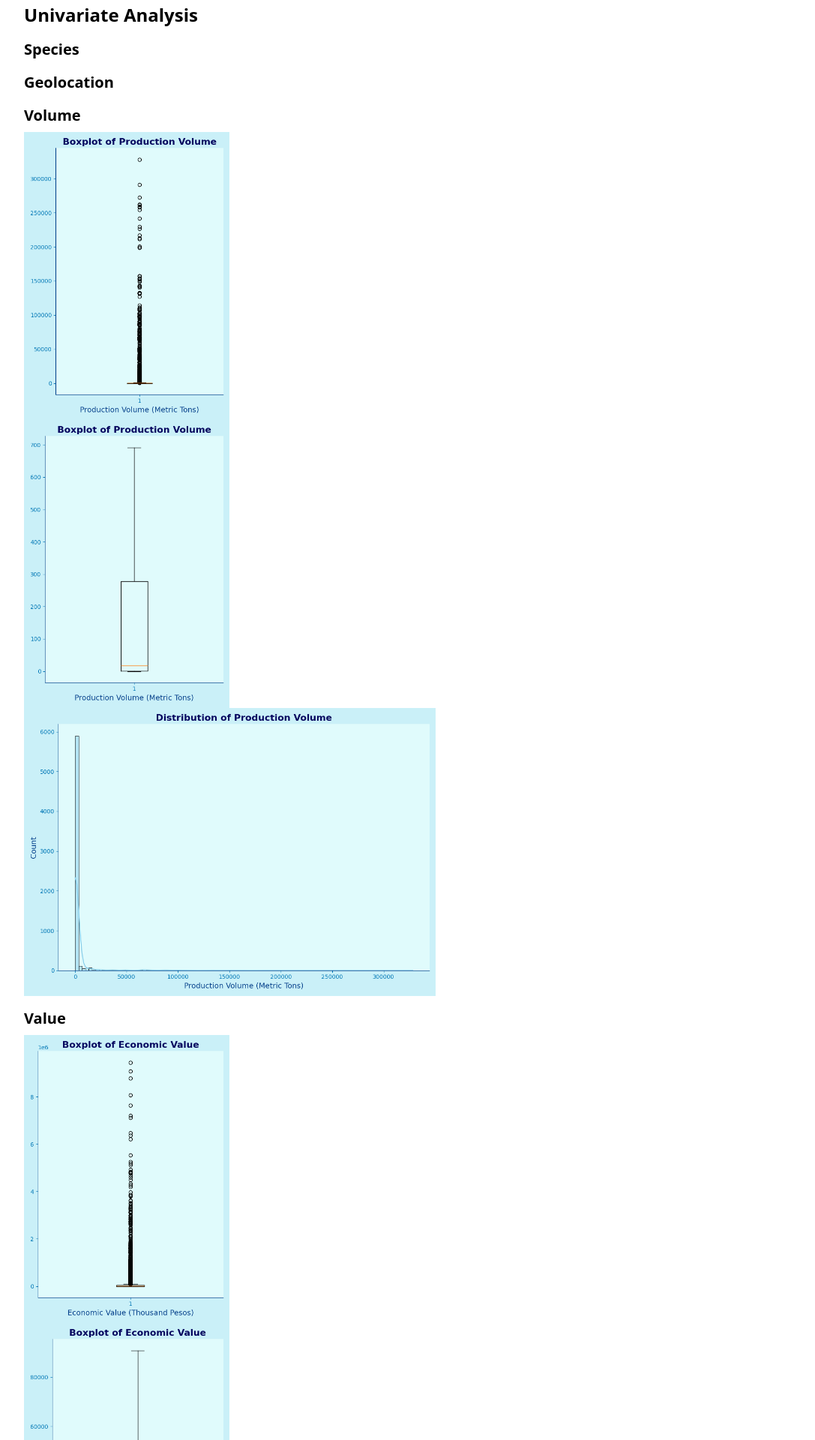
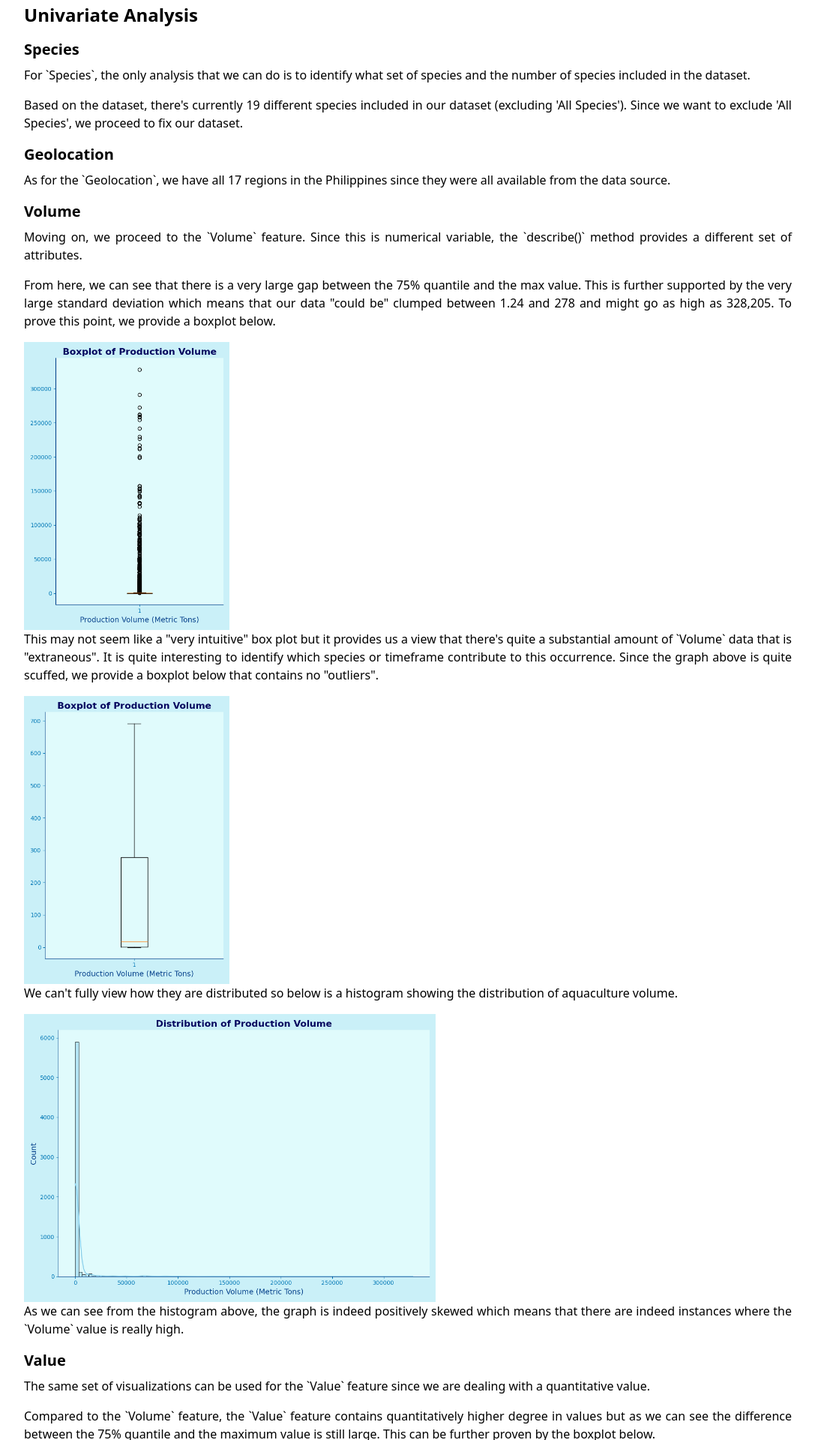
Before and after one commit to jcfrongoso/cs132-final-project, a SvelteKit app: page /exploratory-data-analysis in a window 1280 px wide. Shown: the part 220-2140 px from the top of the page at 75% size, without its empty margins (96-1183 px from the left). Built offline with nearby package versions, Linux system fonts and the light colour scheme.

Commit message:
feat: add univariate analysis content

```diff
--- a/src/routes/exploratory-data-analysis/EDA.svelte
+++ b/src/routes/exploratory-data-analysis/EDA.svelte
@@ -51,22 +51,29 @@
     <p class="mb-4"></p>
 
     <h3 class="mb-2">Species</h3>
-    <p class="mb-4"></p>
-
+    <p class="mb-4">For `Species`, the only analysis that we can do is to identify what set of species and the number of species included in the dataset.</p>
+    <p class="mb-4">Based on the dataset, there's currently 19 different species included in our dataset (excluding 'All Species'). Since we want to exclude 'All Species', we proceed to fix our dataset.</p>
     <h3 class="mb-2">Geolocation</h3>
-    <p class="mb-4"></p>
+    <p class="mb-4">As for the `Geolocation`, we have all 17 regions in the Philippines since they were all available from the data source.</p>
 
     <h3 class="mb-2">Volume</h3>
+    <p class="mb-4">Moving on, we proceed to the `Volume` feature. Since this is numerical variable, the `describe()` method provides a different set of attributes.</p>
+    <p class="mb-4">From here, we can see that there is a very large gap between the 75% quantile and the max value. This is further supported by the very large standard deviation which means that our data "could be" clumped between 1.24 and 278 and might go as high as 328,205. To prove this point, we provide a boxplot below.</p>
     <img alt="Placeholder" class="h-96" src={uni_volume_boxplot} />
+    <p class="mb-4">This may not seem like a "very intuitive" box plot but it provides us a view that there's quite a substantial amount of `Volume` data that is "extraneous". It is quite interesting to identify which species or timeframe contribute to this occurrence. Since the graph above is quite scuffed, we provide a boxplot below that contains no "outliers".</p>
     <img alt="Placeholder" class="h-96" src={uni_volume_boxplot_no_outlier} />
+    <p class="mb-4">We can't fully view how they are distributed so below is a histogram showing the distribution of aquaculture volume.</p>
     <img alt="Placeholder" class="h-96" src={uni_volume_histogram} />
-    <p class="mb-4"></p>
+    <p class="mb-4">As we can see from the histogram above, the graph is indeed positively skewed which means that there are indeed instances where the `Volume` value is really high.</p>
 
     <h3 class="mb-2">Value</h3>
+    <p class="mb-4">The same set of visualizations can be used for the `Value` feature since we are dealing with a quantitative value.</p>
+    <p class="mb-4">Compared to the `Volume` feature, the `Value` feature contains quantitatively higher degree in values but as we can see the difference between the 75% quantile and the maximum value is still large. This can be further proven by the boxplot below.</p>
     <img alt="Placeholder" class="h-96" src={uni_value_boxplot} />
+    <p class="mb-4">There are still a considerable amount of "outliers" in our `Value` column and a similar question arises: what causes this occurrence? Hopefully, we get an answer to this question later. Again, we repeat the boxplot by removing the outliers and by also providing a histogram to determine the distribution of the `Value` column.</p>
     <img alt="Placeholder" class="h-96" src={uni_value_boxplot_no_outlier} />
     <img alt="Placeholder" class="h-96" src={uni_value_distribution} />
-    <p class="mb-4"></p>
+    <p class="mb-4">Similar to the `Volume` column, the histogram for the `Value` column is also positively skewed with the values going to the right decreasing to around 0 or 1 count (eyeballed values). Since we cannot infer something new from these plots, we proceed to bivariate analysis to further analyze pairings of features and hopefully get to answer the questions that we found earlier.</p>
 
     <!-- Bivariate Analysis -->
 
```
